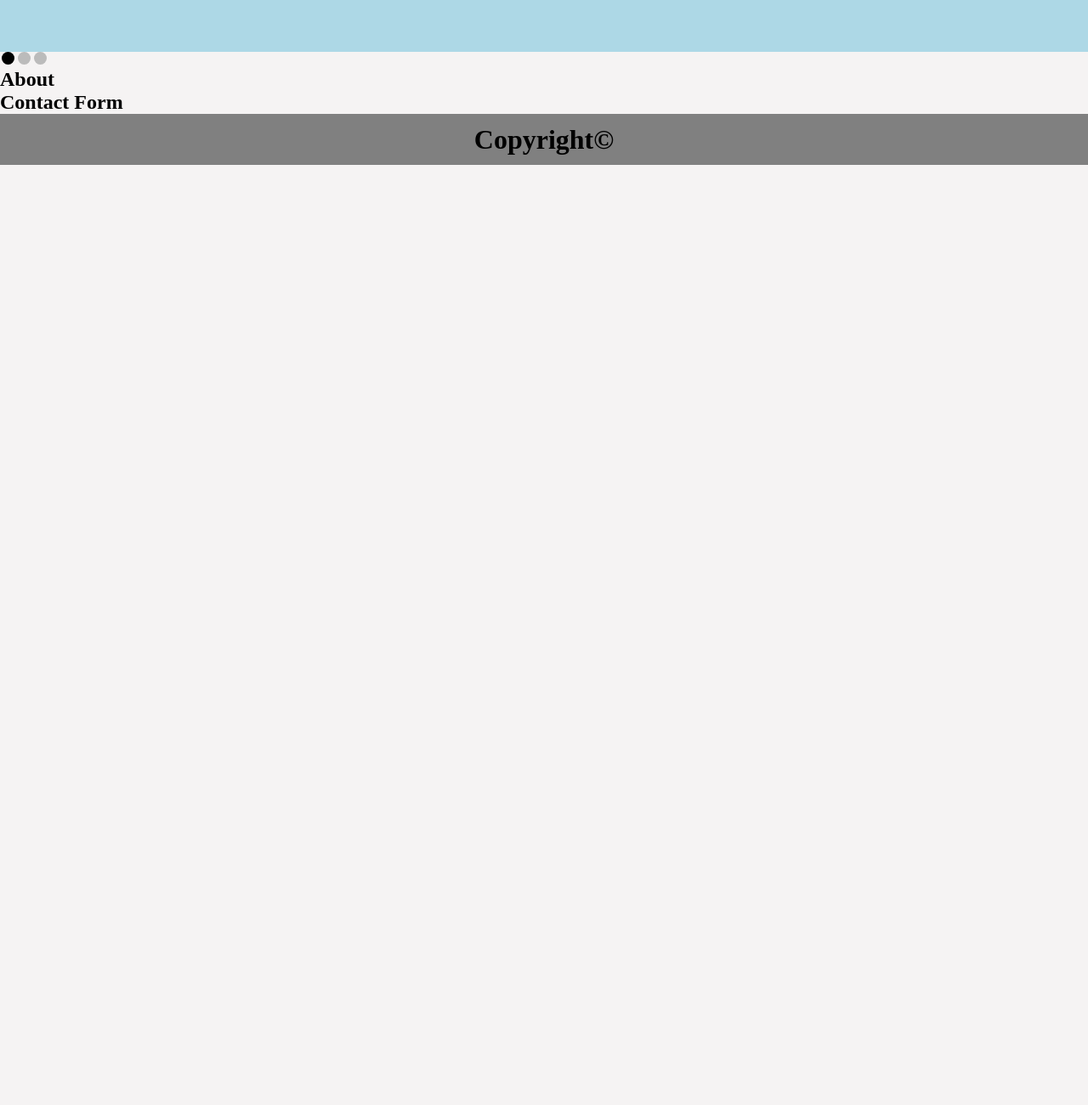
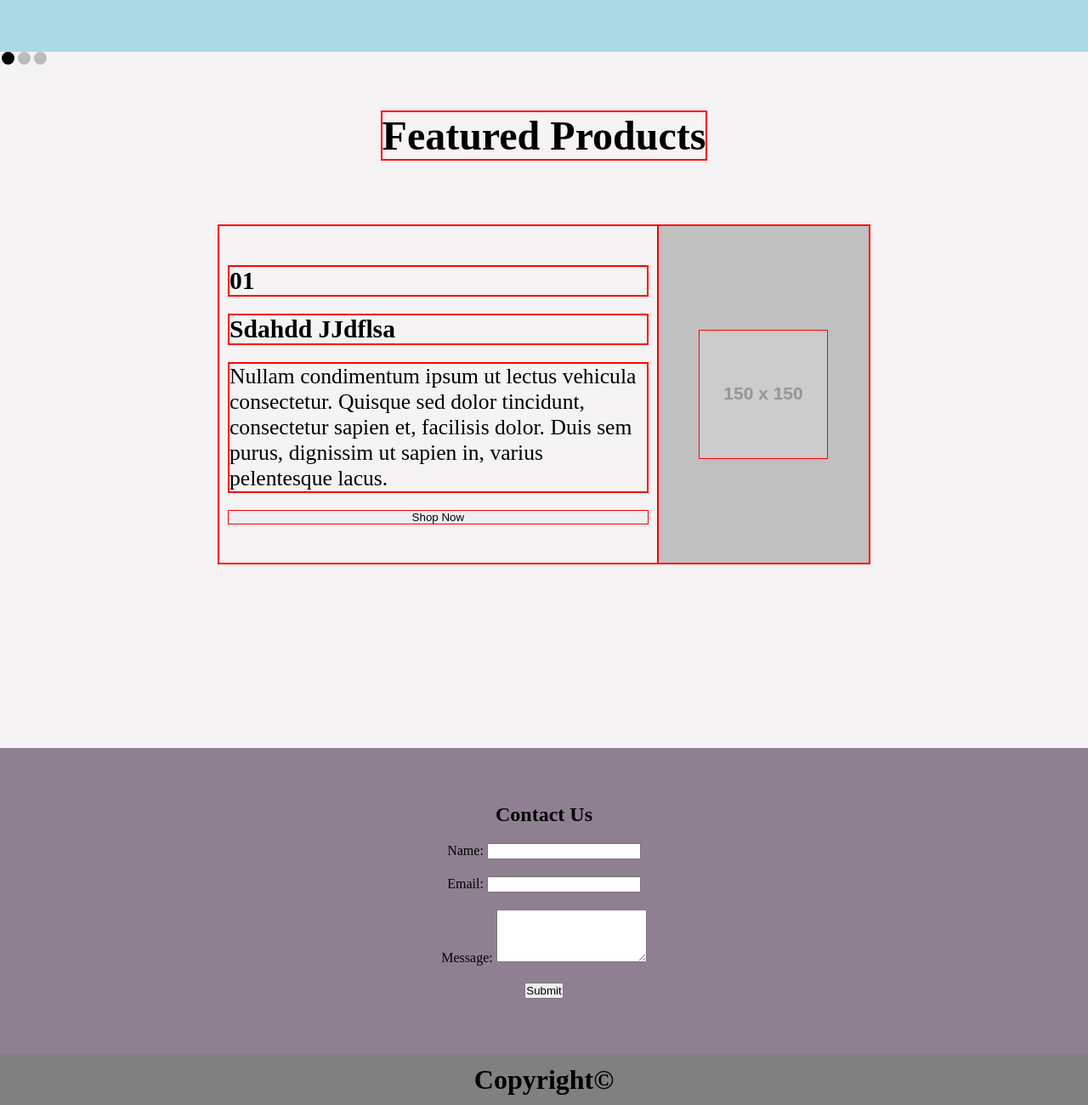
Before and after one commit to Gerrenkeith/my-landing-page, a plain HTML site: page index.html in a window 1280 px wide. Shown: the part 799-2099 px from the top of the page at 85% size. Before the commit the page ends 993 px from the top, so only its background shows below. Drawn offline with Linux system fonts and the light colour scheme; placeholder pictures from the web are drawn by us.

Commit message:
added a product and contact section

```diff
--- a/index.html
+++ b/index.html
@@ -20,7 +20,7 @@
             </ul>
         </div>
     </header>
-    <div id="slideshow-container">
+    <main id="slideshow-container">
         <div id="slides">
 
         </div>
@@ -30,12 +30,52 @@
         </div>
         <div id="dots">
         </div>
-    </div>
-    <section>
-        <h1>About</h1>
+    </main>
+    <section id="info">
+        <div>
+         <h1>Featured Products</h1>
+        </div>
+       <div class="product one">
+            <div class="item-header">
+                <div >
+                    <h3>01</h3>
+                </div>
+                <div>
+                        <h3>Sdahdd JJdflsa</h3>
+                </div>
+                <div class="about">
+                <p>Nullam condimentum ipsum ut lectus vehicula<br>
+                            consectetur. Quisque sed dolor tincidunt,<br>
+                            consectetur sapien et, facilisis dolor. Duis sem<br>
+                            purus, dignissim ut sapien in, varius <br>
+                                pelentesque lacus.</p>
+                </div>
+                <button>Shop Now</button>
+            </div>
+            <div class="item-image">
+                <img src="https://via.placeholder.com/150" alt="Image 1">
+            </div>
+       </div>
     </section>
-    <section>
-        <h1>Contact Form</h1>
+    <section id="contact">
+        <div>
+            <h1>Contact Us</h1>
+        </div>
+        <form action="#" method="post">
+            <div class="form-group">
+                <label for="name">Name:</label>
+                <input type="text" id="name" name="name" required>
+            </div>
+            <div class="form-group">
+                <label for="email">Email:</label>
+                <input type="email" id="email" name="email" required>
+            </div>
+            <div class="form-group">
+                <label for="message">Message:</label>
+                <textarea id="message" name="message" rows="4" required></textarea>
+            </div>
+            <button type="submit">Submit</button>
+        </form>
     </section>
     <footer>
         <h1>Copyright©</h1>
--- a/style.css
+++ b/style.css
@@ -33,6 +33,8 @@ a {
     text-decoration: none; /* Remove underline from links */
     color: black; /* Set link color */
 }
+
+/* start of carousel */
 
 .slideshow-container {
   position: relative;
@@ -110,3 +112,75 @@ a {
 .live {
   background-color: black;
 }
+
+/* end of carousel */
+
+#info * {
+  border: 1px solid red;
+}
+
+#info {
+  display: flex;
+  flex-direction: column;
+  align-items: center;
+  padding: 50px;
+  gap: 75px;
+  min-width: 300px;
+  min-height: 800px;
+}
+
+#info > div:first-child {
+    font-size: 2em;
+}
+
+.product{
+  display: flex;
+  width: 60vw;
+  height: 50vh;
+}
+
+
+
+h3 {
+  font-size: 1.85em;
+}
+
+.item-header {
+  display: flex;
+  flex-direction: column;
+  justify-content: center;
+  gap: 20px;
+  padding: 10px;
+  flex: 2 1 0%;
+}
+
+.item-image {
+  display: flex;
+  justify-content: center;
+  align-items: center;
+  flex: 1 1 0%;
+  background-color: silver;
+}
+
+
+.item-header > .about > p {
+  font-size: 1.6em;
+}
+
+#contact {
+  display: flex;
+  flex-direction: column;
+  align-items: center;
+  justify-content: center;
+  gap: 20px;
+  height:  45vh;
+  background-color: rgb(143, 128, 145);
+}
+
+form {
+  display: flex;
+  flex-direction: column;
+  gap: 20px;
+  width: 50vw;
+  align-items: center;
+}
```
